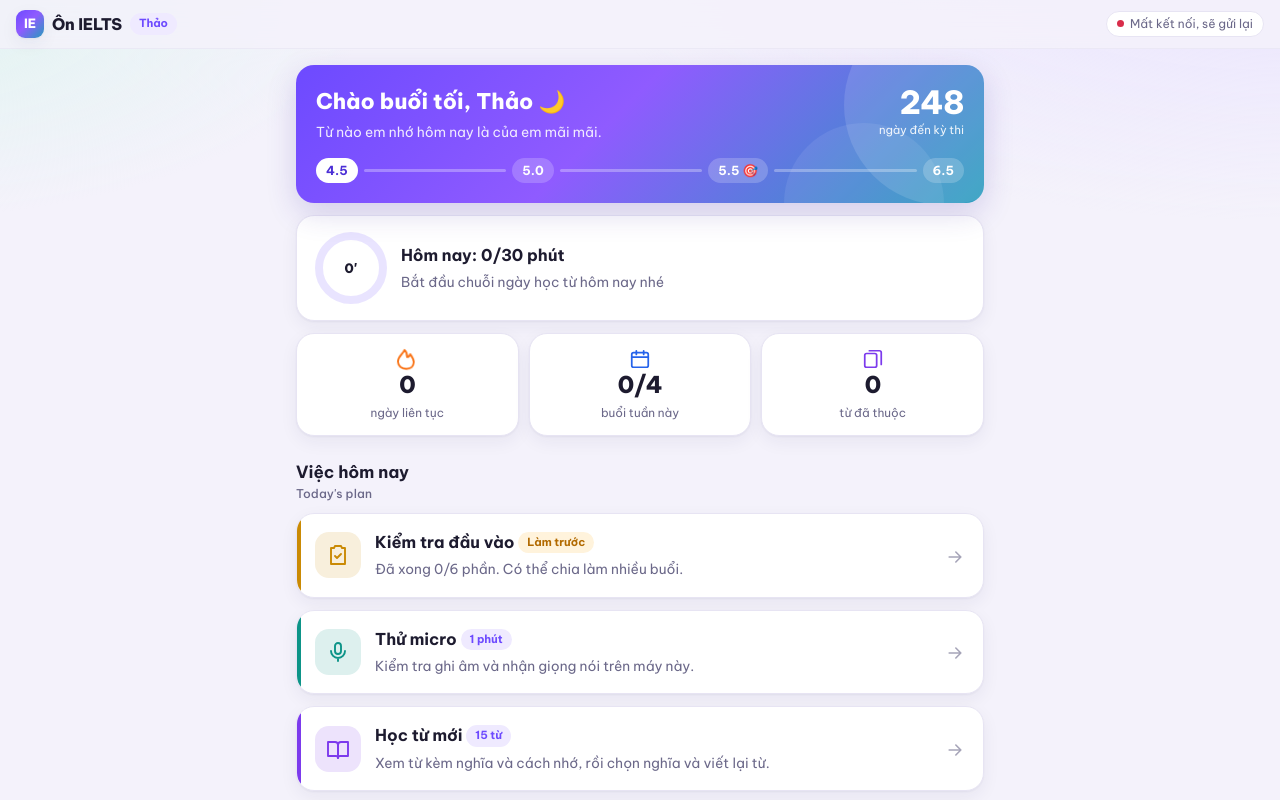
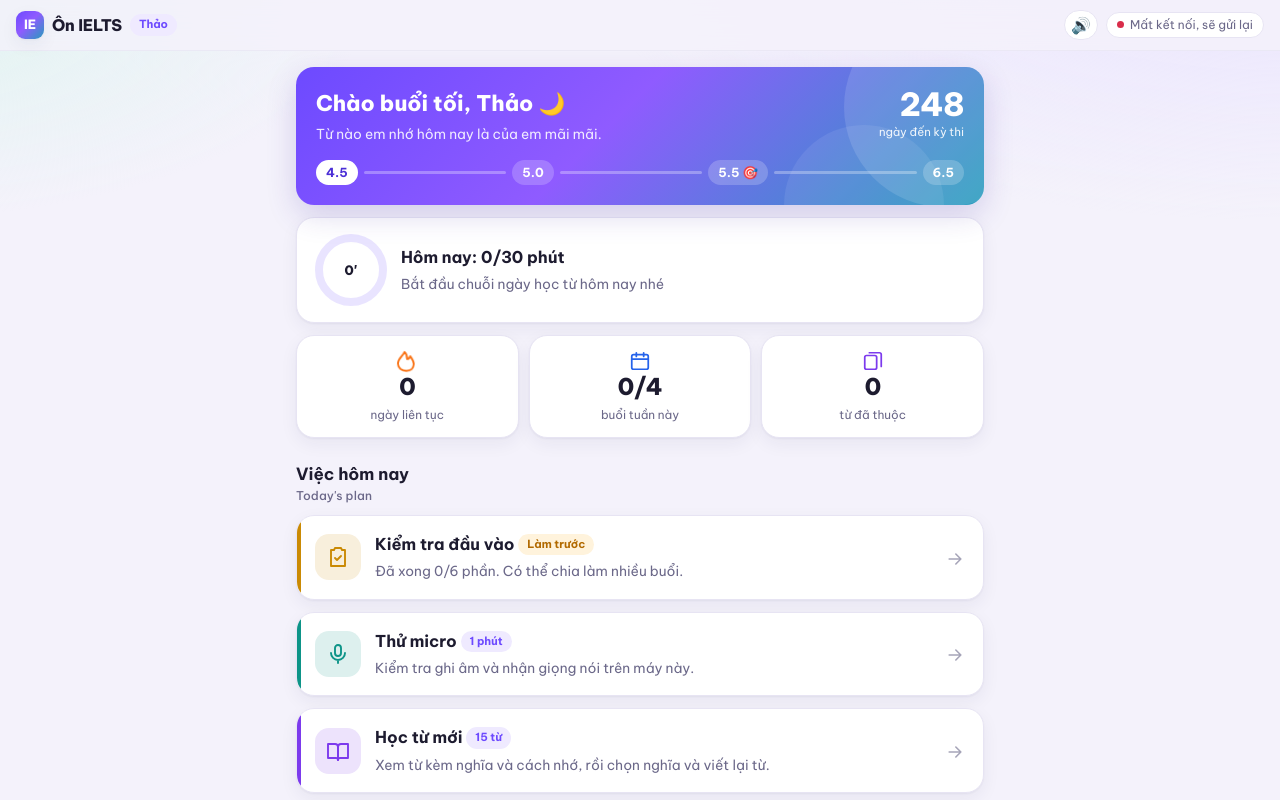
Before and after one commit to PhucNguyenYHN/on-ielts, a plain HTML site: page index.html in a window 1280 px wide. Shown: the top 800 px of the page. Drawn offline with Linux system fonts and the light colour scheme; no server answers.

Commit message:
Nút chỉnh âm lượng và tốc độ giọng đọc trên đầu trang
Co-Authored-By: Claude Opus 5.5 <noreply@anthropic.com>

```diff
--- a/index.html
+++ b/index.html
@@ -11,7 +11,7 @@
   <link rel="preconnect" href="https://fonts.googleapis.com">
   <link rel="preconnect" href="https://fonts.gstatic.com" crossorigin>
   <link rel="stylesheet" href="https://fonts.googleapis.com/css2?family=Be+Vietnam+Pro:wght@400;500;600;700;800&display=swap">
-  <link rel="stylesheet" href="styles.css?v=20261109c">
+  <link rel="stylesheet" href="styles.css?v=20261110a">
 </head>
 <body>
   <header class="top">
@@ -20,6 +20,6 @@
   </header>
   <main id="app"></main>
   <nav class="tabs" id="tabs"></nav>
-  <script type="module" src="js/app.js?v=20261109c"></script>
+  <script type="module" src="js/app.js?v=20261110a"></script>
 </body>
 </html>
--- a/js/app.js
+++ b/js/app.js
@@ -15,6 +15,7 @@ import { CONFIG } from './config.js';
 import { unlock } from './lock.js';
 
 // Tên hồ sơ trên thanh đầu, để biết đang học bằng tài khoản nào
+import('./audio.js').then(m => m.mountAudio(document.querySelector('header.top')));
 document.querySelector('.brand').insertAdjacentHTML('beforeend', ` <span class="badge">${CONFIG.learner}</span>`);
 
 const routes = { home, vocab, grammar, placement, mic, settings, speak, writing, listen };
--- /dev/null
+++ b/js/audio.js
@@ -0,0 +1,37 @@
+// Nút 🔊 trên thanh đầu trang: chỉnh âm lượng và tốc độ giọng đọc, có nút nghe thử.
+import { audioPrefs, setAudioPrefs, say, stop } from './tts.js';
+
+const iOS = /iP(hone|ad|od)/.test(navigator.userAgent) || (navigator.platform === 'MacIntel' && navigator.maxTouchPoints > 1);
+
+export function mountAudio(header) {
+  const wrap = document.createElement('span');
+  wrap.className = 'audio-wrap';
+  wrap.innerHTML = `<button class="audio-btn" aria-label="Âm lượng và tốc độ" aria-expanded="false">🔊</button>
+    <div class="audio-pop" hidden>
+      <label>Âm lượng <b data-vv></b><input type="range" min="0.1" max="1" step="0.1" data-vol></label>
+      <label>Tốc độ đọc <b data-sv></b><input type="range" min="0.6" max="1.3" step="0.05" data-speed></label>
+      <div class="row"><button class="btn" data-test>▶ Nghe thử</button><button class="btn ghost" data-reset>Mặc định</button></div>
+      ${iOS ? '<p class="small muted">Trên iPhone, Safari thường bỏ qua thanh âm lượng: chỉnh bằng nút âm lượng bên hông máy. Sau khi dùng micro (nói nhại, luyện nói), tiếng có thể nhỏ đi hoặc phát ra loa nghe gọi: tải lại trang là hết.</p>' : '<p class="small muted">Tốc độ áp dụng cho mọi giọng đọc. Nút Chậm 🐢 vẫn chậm hơn mức này.</p>'}
+    </div>`;
+  header.insertBefore(wrap, header.querySelector('#sync'));
+  const btn = wrap.querySelector('.audio-btn'), pop = wrap.querySelector('.audio-pop');
+  const vol = wrap.querySelector('[data-vol]'), speed = wrap.querySelector('[data-speed]');
+  const show = () => {
+    const a = audioPrefs();
+    vol.value = a.vol; speed.value = a.speed;
+    wrap.querySelector('[data-vv]').textContent = Math.round(a.vol * 100) + '%';
+    wrap.querySelector('[data-sv]').textContent = '×' + (+a.speed).toFixed(2).replace(/0$/, '');
+    btn.textContent = a.vol <= 0.3 ? '🔈' : a.vol <= 0.7 ? '🔉' : '🔊';
+  };
+  show();
+  const open = v => { pop.hidden = !v; btn.setAttribute('aria-expanded', String(v)); };
+  btn.onclick = e => { e.stopPropagation(); open(pop.hidden); };
+  pop.onclick = e => e.stopPropagation();
+  document.addEventListener('click', () => open(false));
+  window.addEventListener('hashchange', () => open(false));
+  vol.oninput = () => { setAudioPrefs({ vol: +vol.value }); show(); };
+  speed.oninput = () => { setAudioPrefs({ speed: +speed.value }); show(); };
+  vol.onchange = speed.onchange = () => { stop(); say('This is the new volume and speed.', { lang: 'en-GB' }); };
+  wrap.querySelector('[data-test]').onclick = () => { stop(); say('Good morning, everyone, and welcome to the conference.', { lang: 'en-GB' }); };
+  wrap.querySelector('[data-reset]').onclick = () => { setAudioPrefs({ vol: 1, speed: 1 }); show(); };
+}
--- a/js/tts.js
+++ b/js/tts.js
@@ -5,6 +5,13 @@ function refresh() { voices = speechSynthesis.getVoices(); }
 if (ok) { refresh(); speechSynthesis.addEventListener?.('voiceschanged', refresh); }
 
 export const ttsOK = () => ok;
+
+// Âm lượng và tốc độ người học tự chỉnh, lưu trên máy (dùng chung mọi tài khoản trên máy này)
+const AKEY = 'ielts.audio';
+export function audioPrefs() {
+  try { const a = JSON.parse(localStorage.getItem(AKEY) || '{}'); return { vol: a.vol ?? 1, speed: a.speed ?? 1 }; } catch { return { vol: 1, speed: 1 }; }
+}
+export function setAudioPrefs(p) { try { localStorage.setItem(AKEY, JSON.stringify({ ...audioPrefs(), ...p })); } catch { /* bỏ qua */ } }
 
 function pick(lang, n) {
   const want = lang.toLowerCase();
@@ -19,7 +26,9 @@ export function say(text, { lang = 'en-GB', rate = 0.92, voice = 0, pitch = 1 }
     u.lang = lang;
     const v = pick(lang, voice);
     if (v) u.voice = v;
-    u.rate = rate;
+    const a = audioPrefs();
+    u.volume = Math.min(1, Math.max(0, a.vol));
+    u.rate = Math.min(1.6, Math.max(0.4, rate * a.speed));
     u.pitch = pitch;
     u.onend = u.onerror = () => resolve();
     speechSynthesis.speak(u);
--- a/styles.css
+++ b/styles.css
@@ -329,3 +329,13 @@ audio { width: 100%; margin: 6px 0; }
 .progress span { display: block; height: 100%; background: var(--accent, #6b5cff); border-radius: 99px; transition: width .3s; }
 .lead { font-size: 1.12rem; line-height: 1.6; }
 .fix-tip button.say { margin: 2px 2px 0 0; }
+
+/* Nút âm lượng trên thanh đầu trang */
+header.top .audio-wrap { margin-left: auto; margin-right: 8px; }
+.audio-btn { background: var(--card); border: 1px solid var(--line); border-radius: 999px; width: 34px; height: 30px; font-size: 1rem; cursor: pointer; color: var(--ink); }
+.audio-pop { position: absolute; right: 16px; top: calc(100% + 4px); z-index: 50; width: min(300px, calc(100vw - 32px)); background: var(--card); border: 1px solid var(--line); border-radius: 14px; padding: 14px; box-shadow: var(--shadow); }
+.audio-pop[hidden] { display: none; }
+.audio-pop label { display: block; font-size: 0.85rem; margin-bottom: 10px; }
+.audio-pop label b { float: right; }
+.audio-pop input[type=range] { width: 100%; accent-color: var(--accent); margin-top: 6px; }
+.audio-pop .row { margin: 4px 0 8px; }
```
